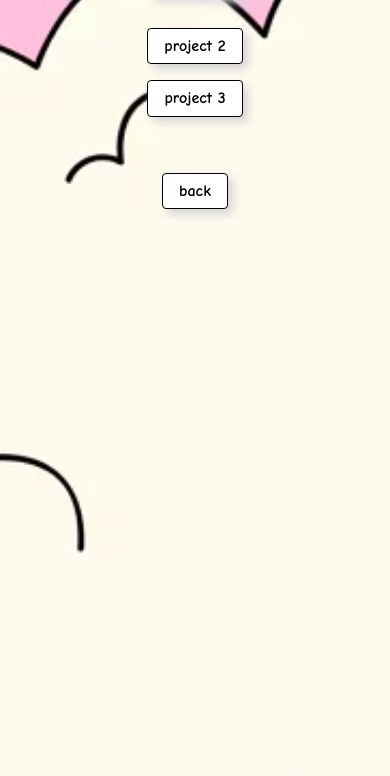
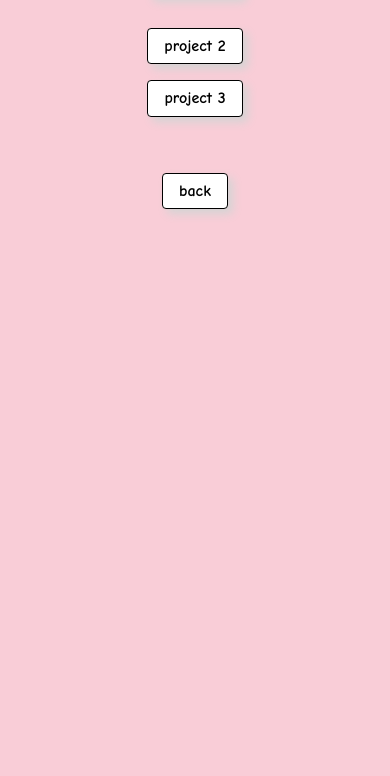
Before and after one commit to listicxkohe/Portfolio, a website built with Parcel: page my-projects-beta.html in a window 390 px wide. Shown: the part 271-1047 px from the top of the page. Built offline with nearby package versions, Linux system fonts and the light colour scheme.

Commit message:
Add files via upload

```diff
--- a/my-projects-beta.css
+++ b/my-projects-beta.css
@@ -20,10 +20,7 @@
   align-items: center;
   margin-bottom: auto;
   flex-direction: column;
-  background-size: cover;
-  background-image: url("public/playground_assets/current%20projects%5B6%5D-1500w.png");
-  background-repeat: no-repeat;
-  background-position: center;
+  background-color: #ffc6df;
 }
 .my-projects-beta-text {
   color: rgb(255, 115, 136);
@@ -190,18 +187,19 @@
 }
 @media(max-width: 479px) {
   .my-projects-beta-container {
-    background-color: #ffa3b9;
+    background-color: #f9cdd7;
   }
   .my-projects-beta-pricing {
     width: 100%;
     height: var(--dl-size-size-maxwidth);
     max-height: auto;
-    min-height: auto;
+    min-height: var(--dl-size-size-maxwidth);
     padding-top: var(--dl-space-space-twounits);
     margin-right: auto;
     padding-left: var(--dl-space-space-unit);
     padding-right: var(--dl-space-space-unit);
     padding-bottom: var(--dl-space-space-twounits);
+    background-color: transparent;
   }
   .my-projects-beta-text {
     height: auto;
```
Also changed, not shown: 1 other file.
